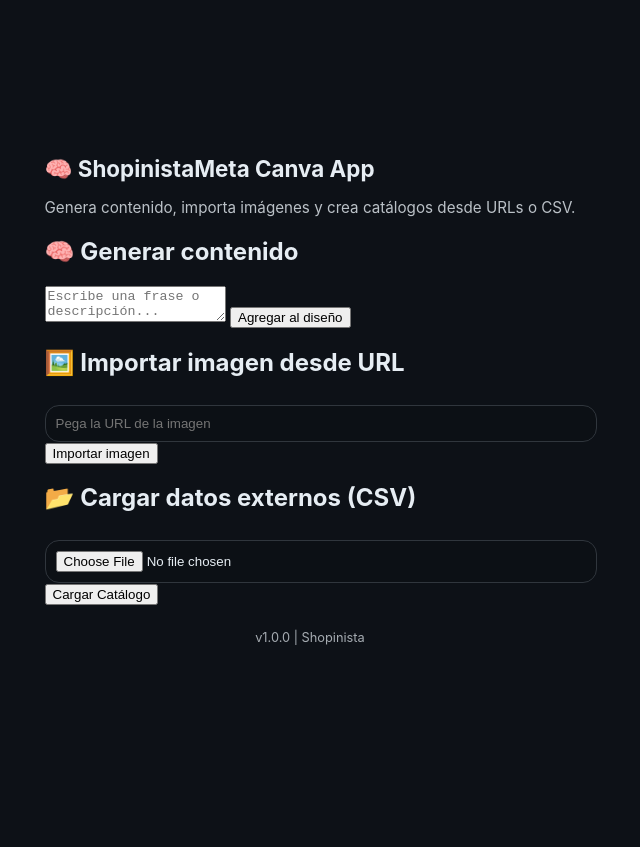
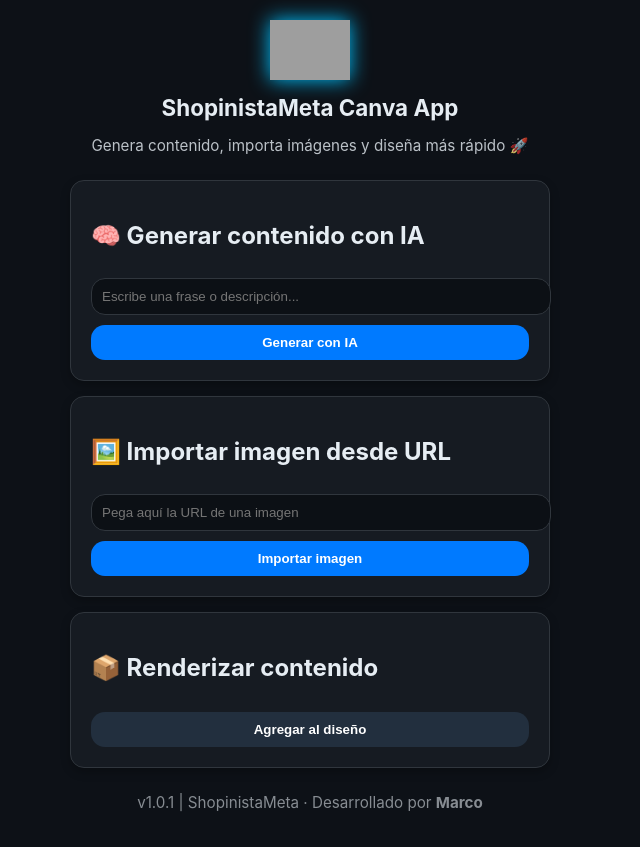
Before and after one commit to Maff0986/app-shopinistameta-canva, a website: page index.html in a window 1280 px wide. Shown: the whole page, without its empty margins (330-970 px from the left). Before the commit the page ends 800 px from the top, so only its background shows below. Drawn offline with Linux system fonts and the light colour scheme; grey boxes are pictures that could not be loaded.

Commit message:
Refactor index.html structure and update content

```diff
--- a/index.html
+++ b/index.html
@@ -5,31 +5,36 @@
   <meta name="viewport" content="width=device-width, initial-scale=1.0" />
   <title>ShopinistaMeta Canva App</title>
   <link rel="stylesheet" href="style.css" />
+  <script src="https://sdk.canva.com/designapps/v1/sdk.js"></script>
 </head>
 <body>
-  <div class="app-container">
-    <h1>🧠 ShopinistaMeta Canva App</h1>
-    <p>Genera contenido, importa imágenes y crea catálogos desde URLs o CSV.</p>
+  <div class="container">
+    <header>
+      <img src="https://cdn.shopinistameta.com/logo/shopinista-meta-white.png" alt="ShopinistaMeta Logo" class="logo" />
+      <h1>ShopinistaMeta Canva App</h1>
+      <p>Genera contenido, importa imágenes y diseña más rápido 🚀</p>
+    </header>
 
-    <section class="panel">
-      <h2>🧠 Generar contenido</h2>
-      <textarea id="prompt" placeholder="Escribe una frase o descripción..."></textarea>
-      <button id="generateBtn">Agregar al diseño</button>
+    <section class="card">
+      <h2>🧠 Generar contenido con IA</h2>
+      <input type="text" id="prompt" placeholder="Escribe una frase o descripción..." />
+      <button id="ai-btn" class="btn">Generar con IA</button>
     </section>
 
-    <section class="panel">
+    <section class="card">
       <h2>🖼️ Importar imagen desde URL</h2>
-      <input type="text" id="imageUrl" placeholder="Pega la URL de la imagen" />
-      <button id="importBtn">Importar imagen</button>
+      <input type="text" id="image-url" placeholder="Pega aquí la URL de una imagen" />
+      <button id="import-image-btn" class="btn">Importar imagen</button>
     </section>
 
-    <section class="panel">
-      <h2>📂 Cargar datos externos (CSV)</h2>
-      <input type="file" id="fileInput" accept=".csv" />
-      <button id="loadCsvBtn">Cargar Catálogo</button>
+    <section class="card">
+      <h2>📦 Renderizar contenido</h2>
+      <button id="generate-btn" class="btn btn-alt">Agregar al diseño</button>
     </section>
 
-    <footer>v1.0.0 | Shopinista</footer>
+    <footer>
+      <p>v1.0.1 | ShopinistaMeta · Desarrollado por <strong>Marco</strong></p>
+    </footer>
   </div>
 
   <script src="main.js"></script>
```
